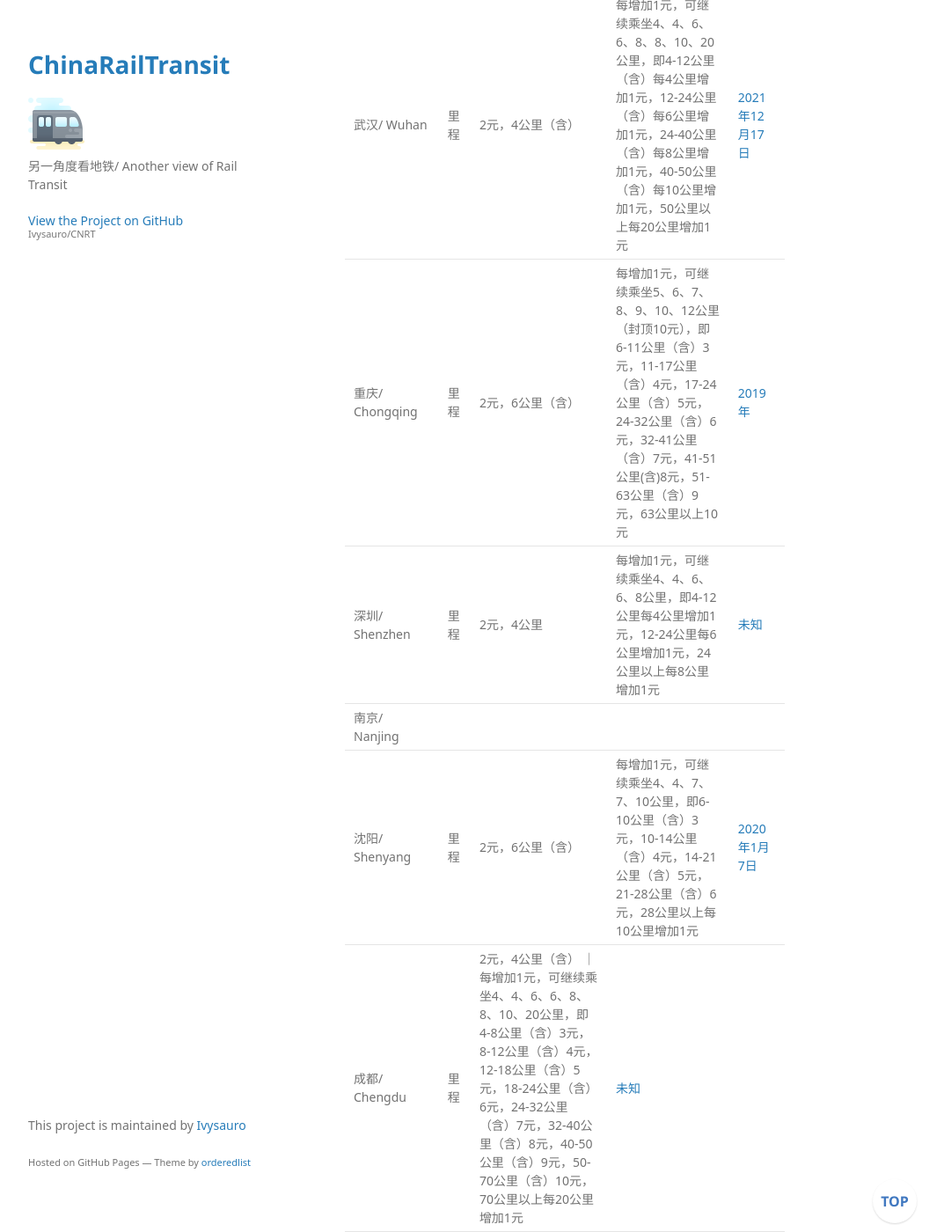
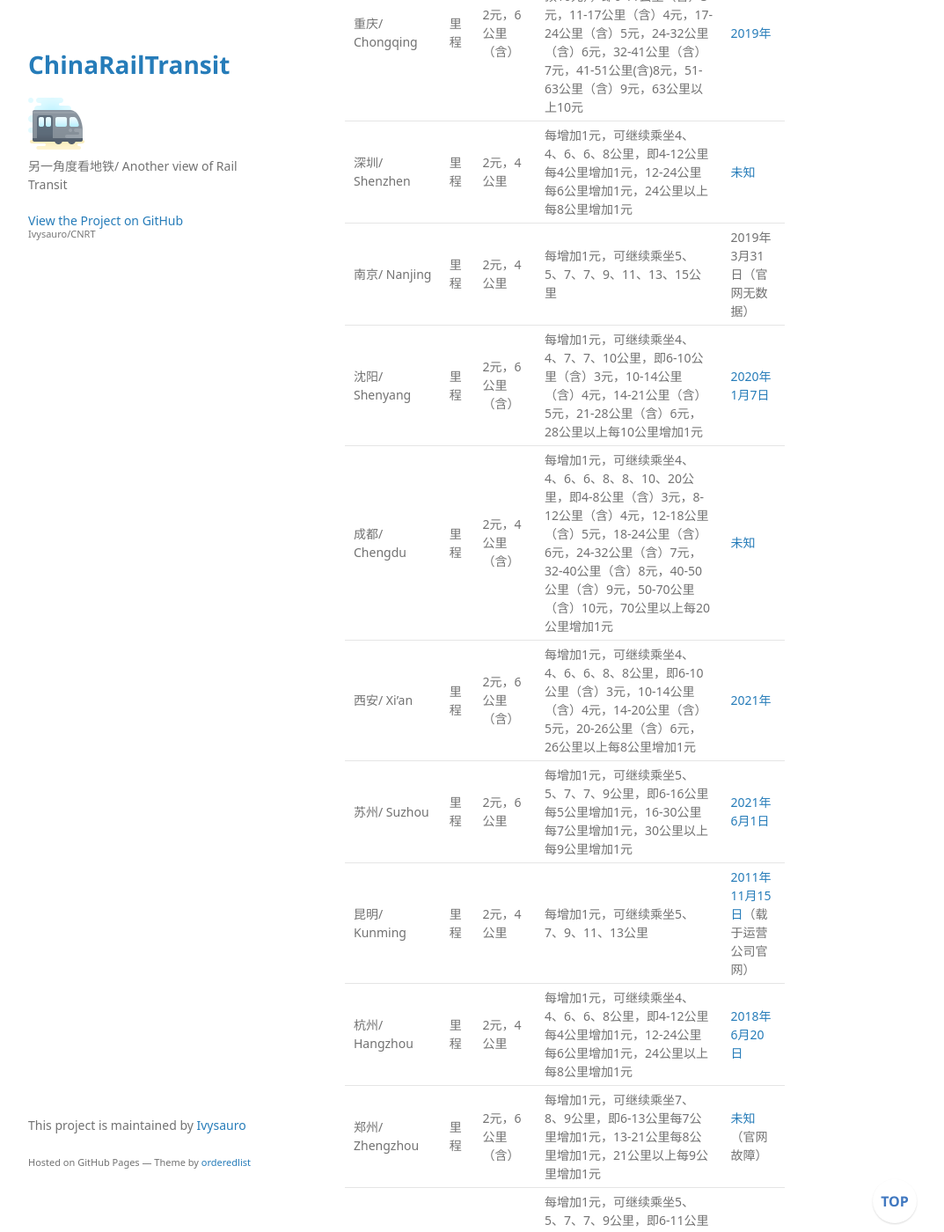
Before and after one commit to Ivysauro/CNRT, a Jekyll site: the page built from data/Ticket.md, in a window 1280 px wide and 1400 px high, scrolled down 1617 px. Shown: the whole window at 88% size, without its empty margins (178-1251 px from the left). Built offline with Jekyll 4.4.1, drawn with Linux system fonts in a browser that asks for light colours; some web fonts are replaced; our own code applies the rules of GitHub Pages for plain Markdown files; a script that is not in the unit is left out; some of the changed text lies outside the part shown.

Commit message:
🍊修复成都数据

```diff
--- a/data/Ticket.md
+++ b/data/Ticket.md
@@ -22,7 +22,7 @@
 | 城市/ City | 计费方式 | 起步价 | 加价 | 票务政策启用时间及链接 |
 | :- | :- | :- | :- | :- |
 | 北京/ Beijing | 里程 | 3元，6公里（含） | 每增加1元，可继续乘坐6、10、10、20公里，即6-12公里（含）4元，12-22公里（含）5元，22-32公里（含）6元，32公里以上每20公里增加1元，票价不封顶 | [2021年](https://www.bjsubway.com/support/ccgd/) |
-| 天津/ Tianjin | 区间 | 2元，5站4区间（含） | 5站4区间至10站9区间（含）3元，10站9区间至16站15区间（含）4元，16站15区间以上5元；9号线（中山门至东海路段）起步2元，递增1元，全程6元 |[2020年9月10日](http://m.tj.bendibao.com/news/93187.shtm)（官网未更新） |
+| 天津/ Tianjin | 区间 | 2元，5站4区间（含） | 5站4区间至10站9区间（含）3元，10站9区间至16站15区间（含）4元，16站15区间以上5元；9号线（中山门至东海路段）起步2元，递增1元，全程6元 | 2020年9月10日（官网未更新） |
 | 上海/ Shanghai | 里程 | 3元，6公里（含）3元 | 每增加1元，可继续乘坐10公里，即6-16公里（含）4元，16公里以上每10公里增加1元 | [2005年](http://service.shmetro.com/wzsywt/1045.htm) |
 | 广州/ Guangzhou | 里程 | 2元，4公里 | 每增加1元，可继续乘坐4、4、6、6、8公里，即4-12公里每4公里增加1元，12-24公里每6公里增加1元，24公里以上每8公里增加1元 | [2021年4月25日](https://cs.gzmtr.com/ckfw/pwzy_202001/202011/t20201117_69746.html) |
 | 长春/ Changchun | 里程 | 2元，7公里 | 每增加1元，可继续乘坐6、6、8、8、10公里 | [未知](http://www.ccqg.com/pwxx) |
@@ -30,9 +30,9 @@
 | 武汉/ Wuhan | 里程 | 2元，4公里（含） | 每增加1元，可继续乘坐4、4、6、6、8、8、10、20公里，即4-12公里（含）每4公里增加1元，12-24公里（含）每6公里增加1元，24-40公里（含）每8公里增加1元，40-50公里（含）每10公里增加1元，50公里以上每20公里增加1元 | [2021年12月17日](https://www.wuhanrt.com/public_forward.aspx??url=public_content_page.aspx?newid=14a520aa-abbd-43e1-8e94-81a67dc61f90&dtag=menu_motion_1) |
 | 重庆/ Chongqing | 里程 | 2元，6公里（含） | 每增加1元，可继续乘坐5、6、7、8、9、10、12公里（封顶10元），即6-11公里（含）3元，11-17公里（含）4元，17-24公里（含）5元，24-32公里（含）6元，32-41公里（含）7元，41-51公里(含)8元，51-63公里（含）9元，63公里以上10元 | [2019年](https://www.cqmetro.cn/yyfw/pwzc/2019/5/13/1166386.shtml) |
 | 深圳/ Shenzhen | 里程 | 2元，4公里 | 每增加1元，可继续乘坐4、4、6、6、8公里，即4-12公里每4公里增加1元，12-24公里每6公里增加1元，24公里以上每8公里增加1元 | [未知](https://www.szmc.net/shentieyunying/yunyingzixun/piaowuxinxi/piaowuzhishi/) |
-| 南京/ Nanjing | | |
+| 南京/ Nanjing | 里程 | 2元，4公里 | 每增加1元，可继续乘坐5、5、7、7、9、11、13、15公里 | 2019年3月31日（官网无数据） |
 | 沈阳/ Shenyang | 里程 | 2元，6公里（含） | 每增加1元，可继续乘坐4、4、7、7、10公里，即6-10公里（含）3元，10-14公里（含）4元，14-21公里（含）5元，21-28公里（含）6元，28公里以上每10公里增加1元 | [2020年1月7日](http://www.symtc.com/content.php?6864) |
-| 成都/ Chengdu | 里程 | 2元，4公里（含） ｜ 每增加1元，可继续乘坐4、4、6、6、8、8、10、20公里，即4-8公里（含）3元，8-12公里（含）4元，12-18公里（含）5元，18-24公里（含）6元，24-32公里（含）7元，32-40公里（含）8元，40-50公里（含）9元，50-70公里（含）10元，70公里以上每20公里增加1元 | [未知](https://www.chengdurail.com/trailer_ck.html#operate2) |
+| 成都/ Chengdu | 里程 | 2元，4公里（含） | 每增加1元，可继续乘坐4、4、6、6、8、8、10、20公里，即4-8公里（含）3元，8-12公里（含）4元，12-18公里（含）5元，18-24公里（含）6元，24-32公里（含）7元，32-40公里（含）8元，40-50公里（含）9元，50-70公里（含）10元，70公里以上每20公里增加1元 | [未知](https://www.chengdurail.com/trailer_ck.html#operate2) |
 | 西安/ Xi'an | 里程 | 2元，6公里（含） | 每增加1元，可继续乘坐4、4、6、6、8、8公里，即6-10公里（含）3元，10-14公里（含）4元，14-20公里（含）5元，20-26公里（含）6元，26公里以上每8公里增加1元 | [2021年](https://www.xianrail.com/#/operationService/ticketSearch) |
 | 苏州/ Suzhou | 里程 | 2元，6公里 | 每增加1元，可继续乘坐5、5、7、7、9公里，即6-16公里每5公里增加1元，16-30公里每7公里增加1元，30公里以上每9公里增加1元 | [2021年6月1日](http://www.sz-mtr.com/service/guide/ticket/201407/15EF5C94.html) |
 | 昆明/ Kunming | 里程 | 2元，4公里 | 每增加1元，可继续乘坐5、7、9、11、13公里 | [2011年11月15日](http://m.yjrt.com.cn/15/detail/0)（载于运营公司官网） |
```
